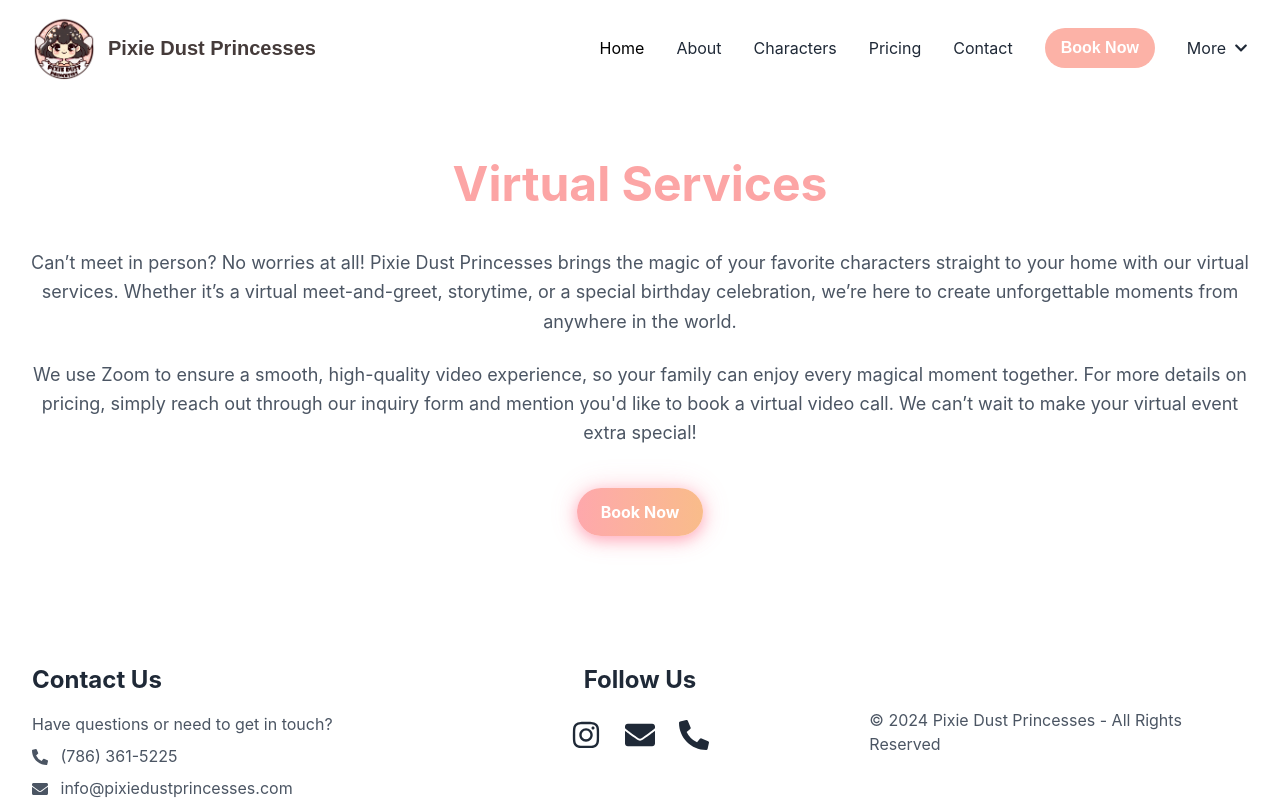
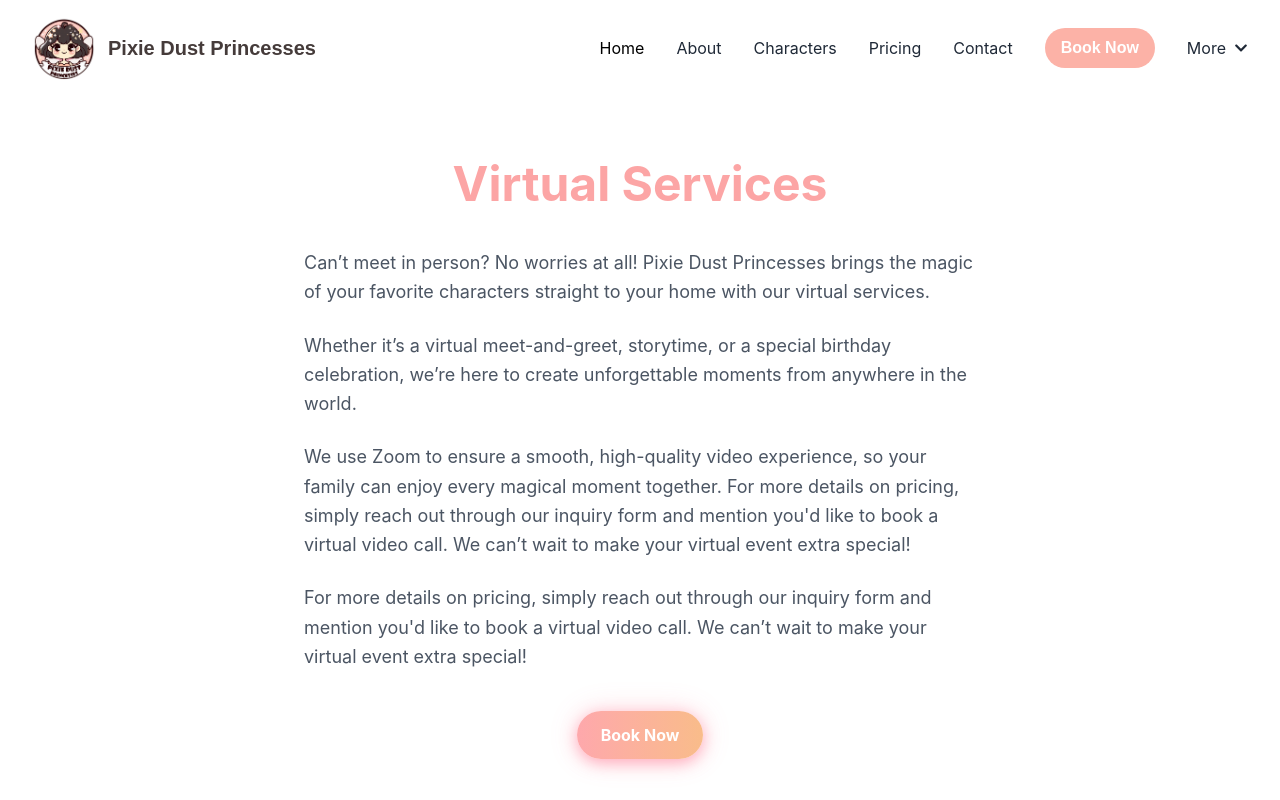
Before and after one commit to MigCastro/princess-party, a React (Create React App) app: page /virtual-services in a window 1280 px wide. Shown: the top 800 px of the page. Built offline with nearby package versions, Linux system fonts and the light colour scheme.

Commit message:
Refactor VirtualServicesPage content for improved readability and layout

```diff
--- a/src/pages/VirtualServicesPage.js
+++ b/src/pages/VirtualServicesPage.js
@@ -4,13 +4,19 @@ import Button from '../components/Button.js';
 const VirtualServicesPage = () => {
   return (
     <section className="py-16 px-6 bg-white">
-      <div className="max-w-7xl mx-auto text-center">
-        <h1 className="text-5xl font-bold text-red-300 mb-10">Virtual Services</h1>
+      <div className="max-w-2xl mx-auto">
+        <h1 className="text-5xl font-bold text-red-300 mb-10 text-center">Virtual Services</h1>
         <p className="text-gray-600 text-lg leading-relaxed">
-        Can’t meet in person? No worries at all! Pixie Dust Princesses brings the magic of your favorite characters straight to your home with our virtual services. Whether it’s a virtual meet-and-greet, storytime, or a special birthday celebration, we’re here to create unforgettable moments from anywhere in the world.
+        Can’t meet in person? No worries at all! Pixie Dust Princesses brings the magic of your favorite characters straight to your home with our virtual services.
+        </p>
+        <p className="text-gray-600 text-lg leading-relaxed mt-6">
+        Whether it’s a virtual meet-and-greet, storytime, or a special birthday celebration, we’re here to create unforgettable moments from anywhere in the world.
         </p>
         <p className="text-gray-600 text-lg leading-relaxed mt-6">
         We use Zoom to ensure a smooth, high-quality video experience, so your family can enjoy every magical moment together. For more details on pricing, simply reach out through our inquiry form and mention you'd like to book a virtual video call. We can’t wait to make your virtual event extra special!
+        </p>
+        <p className="text-gray-600 text-lg leading-relaxed mt-6">
+        For more details on pricing, simply reach out through our inquiry form and mention you'd like to book a virtual video call. We can’t wait to make your virtual event extra special!
         </p>
       </div>
       <div className="max-w-7xl mx-auto text-center mt-10">
```
